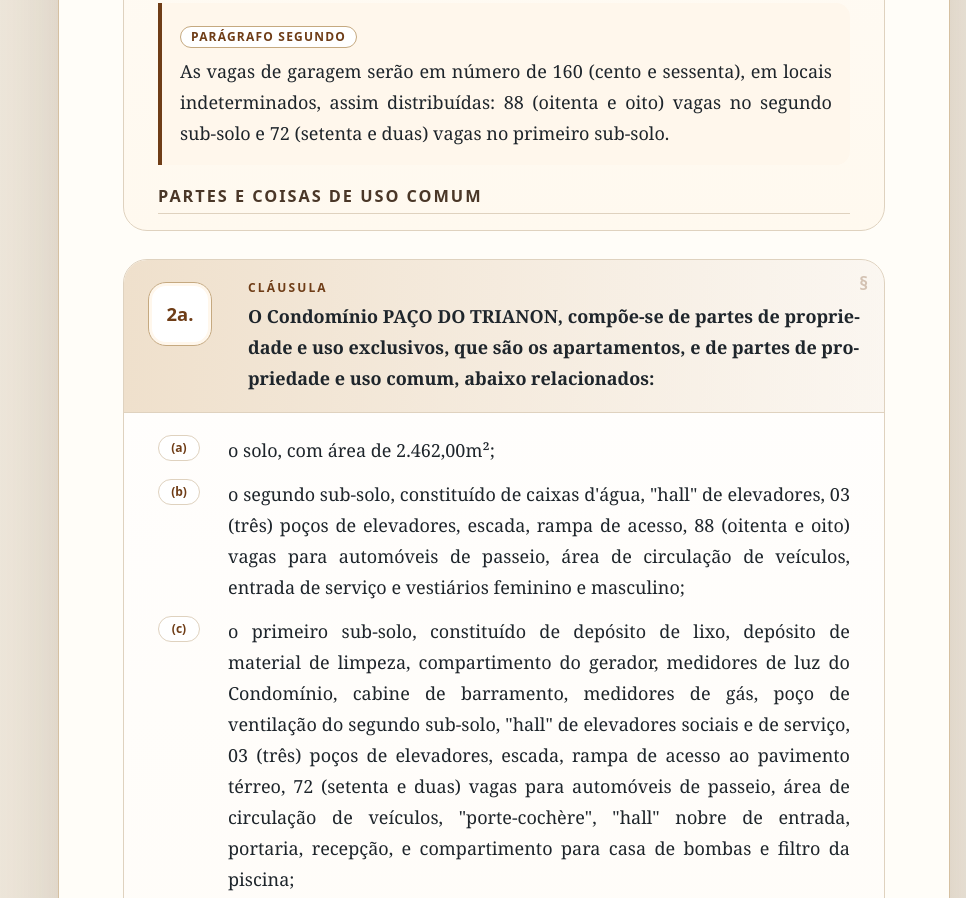
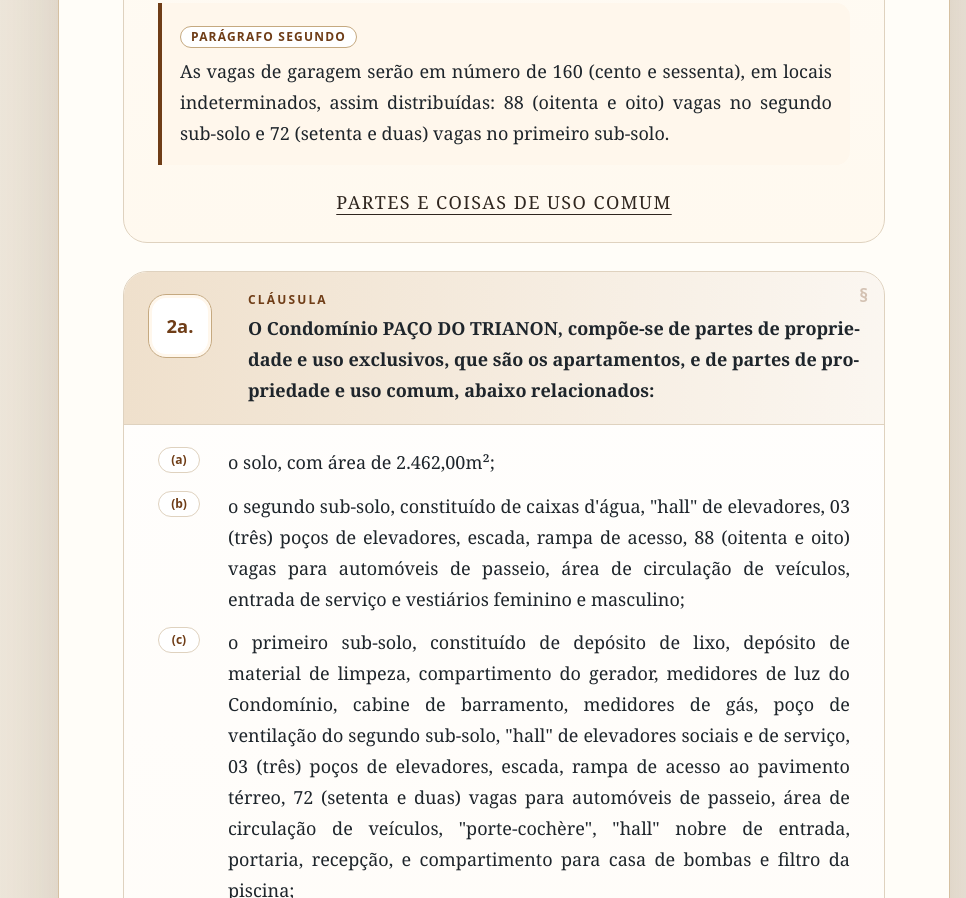
Before and after one commit to MateusZitelli/convencao-paco-trianon, a plain HTML site: page index.html in a window 1280 px wide. Shown: the part 2036-2934 px from the top of the page, without its empty margins (314-1280 px from the left). Drawn offline with Linux system fonts and the light colour scheme.

Commit message:
docs(site): match underlined section headings

```diff
--- a/index.html
+++ b/index.html
@@ -54,7 +54,7 @@
     .chapter-header { text-align:center; margin: 0 0 30px; padding: 34px 12px 28px; border-top:1px solid var(--line); border-bottom:1px solid var(--line); background: linear-gradient(90deg, transparent, rgba(239,224,204,.45), transparent); }
     .chapter-no { display:inline-block; font:900 12px/1 var(--sans); color:var(--accent); letter-spacing:.24em; text-transform:uppercase; margin-bottom: 12px; }
     .chapter h2 { margin:0; font: 700 clamp(1.55rem, 3vw, 2.35rem)/1.1 var(--serif); text-transform: uppercase; letter-spacing:.045em; }
-    .subheading { margin: 30px 0 16px; padding-bottom: 7px; border-bottom:1px solid var(--line); font: 900 1.02rem/1.2 var(--sans); color:#4a3728; text-transform: uppercase; letter-spacing:.12em; }
+    .subheading { margin: 38px auto 24px; padding: 0; border: 0; text-align: center; font: 900 1.02rem/1.35 var(--mono); color:#2f261f; text-transform: uppercase; letter-spacing:.08em; text-decoration: underline; text-decoration-thickness: 1px; text-underline-offset: 5px; }
     p { margin: 0 0 1rem; text-align: justify; hyphens: auto; }
     .clause { position: relative; margin: 28px 0; padding: 0; border: 1px solid var(--line); border-radius: 24px; background: linear-gradient(180deg, #fffefd, #fff9ef); overflow: hidden; scroll-margin-top: 20px; }
     .clause-header { display:grid; grid-template-columns: 82px minmax(0,1fr); gap: 18px; align-items: start; padding: 22px 24px 18px; background: linear-gradient(90deg, var(--accent-soft), rgba(239,224,204,.25)); border-bottom:1px solid var(--line); }
```
